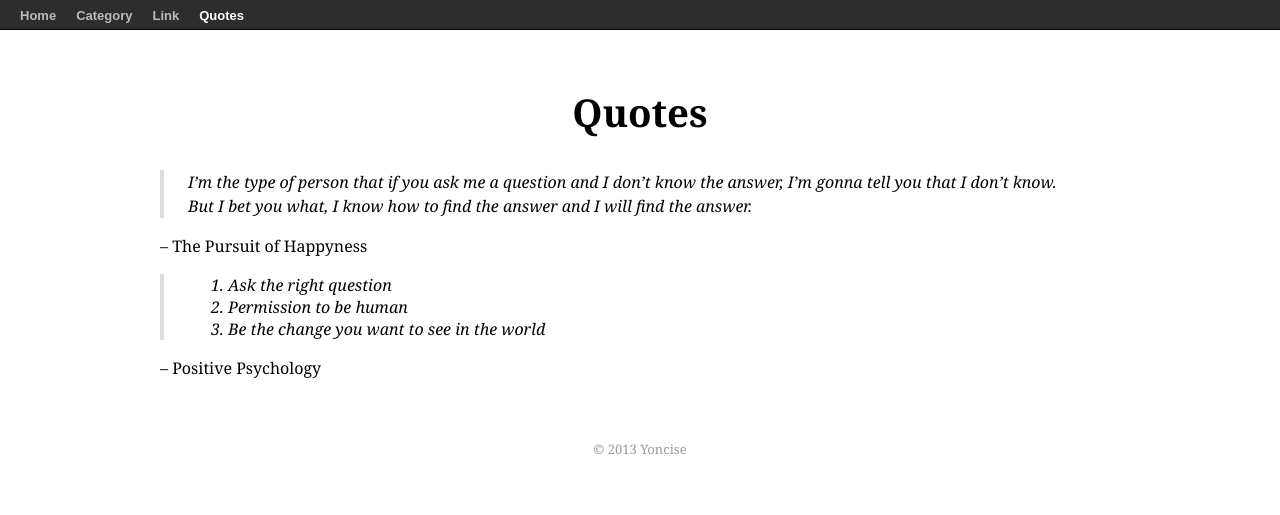
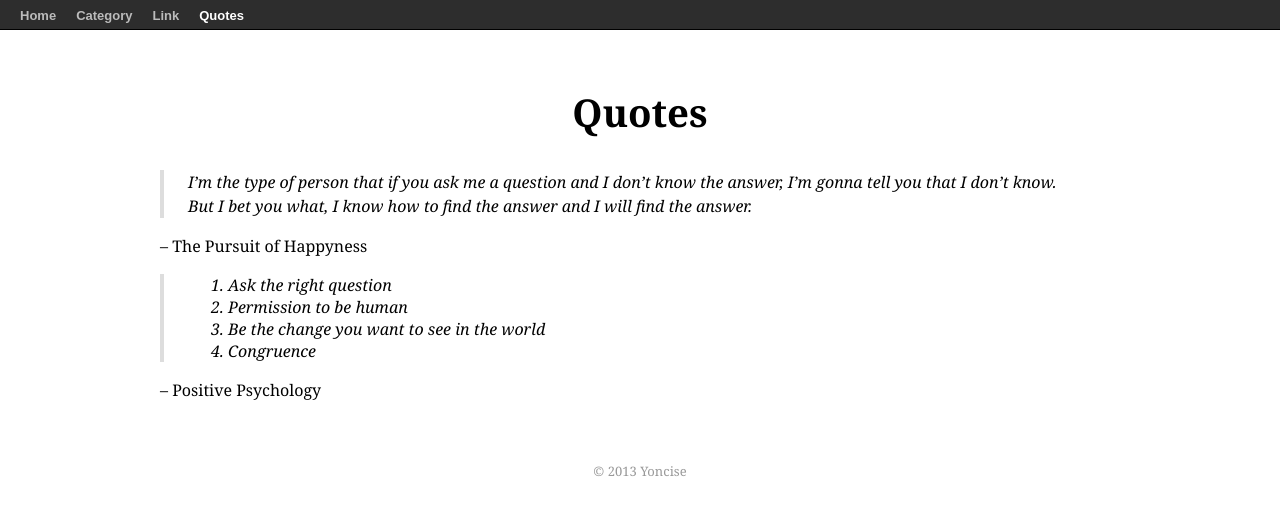
Before and after one commit to yoncise/yoncise.github.io, a Jekyll site: the page built from blog/quotes/index.md, in a window 1280 px wide. Shown: the top 515 px of the page. Built offline with Jekyll 4.4.1, drawn with Linux system fonts in a browser that asks for light colours; Markdown is read by kramdown in place of the engine named in the settings; comment, search, counter and statistics services are not loaded.

Commit message:
Congruence

```diff
--- a/blog/quotes/index.md
+++ b/blog/quotes/index.md
@@ -11,5 +11,6 @@ comment: false
 > 1. Ask the right question
 > 2. Permission to be human
 > 3. Be the change you want to see in the world
+> 4. Congruence
 
 -- Positive Psychology
```
